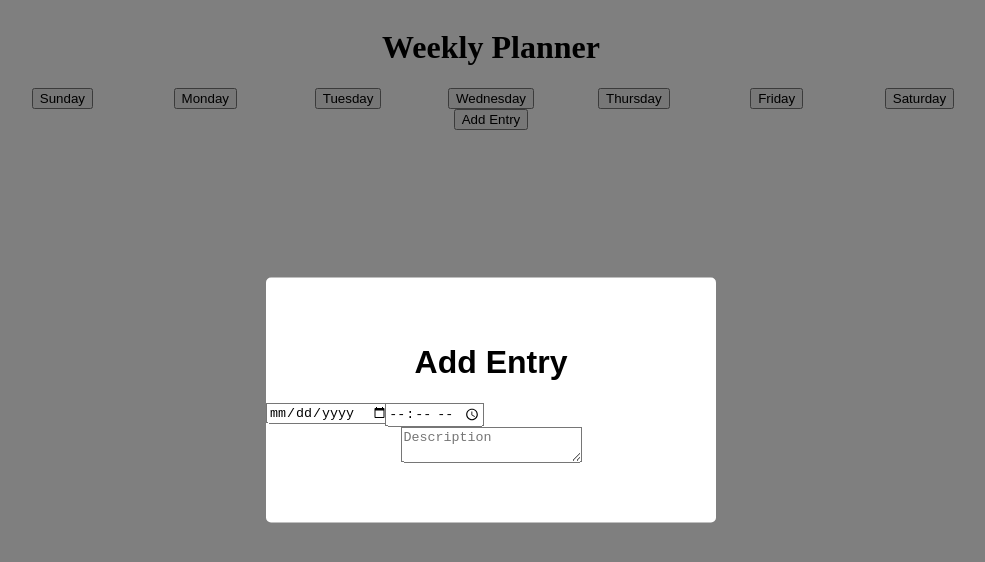
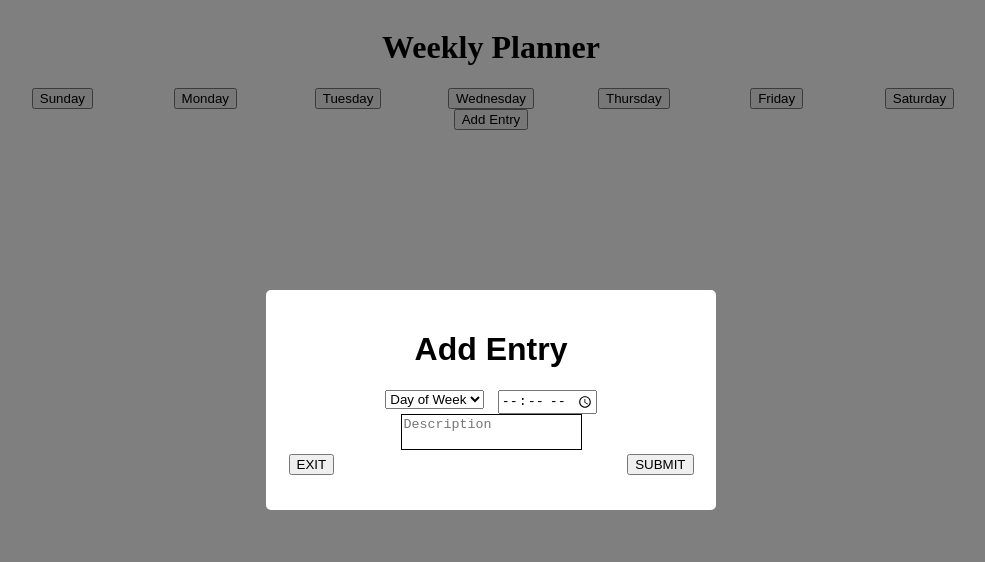
Before and after one commit to KrisMackenroth/week-planner, a website: page index.html in a window 1280 px wide. Both pictures are taken after a click on the button "Add Entry". Shown: the whole page, without its empty margins (149-1134 px from the left). Drawn offline with Linux system fonts and the light colour scheme.

```diff
--- a/index.html
+++ b/index.html
@@ -52,10 +52,20 @@
     <div class="row justify-row">
       <div class="modal hide">
         <div class="open-modal column-full">
+          <form>
             <h1>Add Entry</h1>
-          <div class="row">
+            <div class="row-indented flex">
               <div class="column-fourth">
-              <input type="date">
+                <select>
+                  <option value="">Day of Week</option>
+                  <option value="monday">Monday</option>
+                  <option value="tuesday">Tuesday</option>
+                  <option value="Wednesday">Wednesday</option>
+                  <option value="Thursday">Thursday</option>
+                  <option value="Friday">Friday</option>
+                  <option value="Saturday">Saturday</option>
+                  <option value="Sunday">Sunday</option>
+                </select>
               </div>
               <div class="column-fourth">
                 <input type="time">
@@ -66,9 +76,12 @@
                 <textarea name="description" id="description" placeholder="Description"></textarea>
               </div>
             </div>
+            <div class="row submit-row">
+              <button class="close">EXIT</button>
+              <button class="submit">SUBMIT</button>
             </div>
-
-
+          </form>
+        </div>
       </div>
     </div>
   </div>
--- a/main.js
+++ b/main.js
@@ -1,6 +1,16 @@
+// var data = {
+//   monday: [],
+//   tuesday: [],
+//   wednesday: [],
+//   thursday: [],
+//   friday: [],
+//   saturday: [],
+//   sunday: []
+// };
+
 var $addEntryButton = document.querySelector('.add-entry-button');
 var $modal = document.querySelector('.modal');
-// var $closeButton = document.querySelector('.close');
+var $closeButton = document.querySelector('.close');
 var $overlay = document.querySelector('.overlay');
 
 $addEntryButton.addEventListener('click', function (event) {
@@ -9,9 +19,8 @@
   $modal.className = 'show';
 });
 
-// $closeButton.addEventListener('click', function (event) {
-//   event.target.className = 'close';
-//   $overlay.className = 'overlay';
-//   $modal.className = 'modal hide';
-
-// });
+$closeButton.addEventListener('click', function (event) {
+  event.target.className = 'close';
+  $overlay.className = 'overlay';
+  $modal.className = 'modal hide';
+});
--- a/styles.css
+++ b/styles.css
@@ -60,7 +60,7 @@
   font-family: sans-serif;
   width: 450px;
   height: 200px;
-  padding-top: 45px;
+  padding-top: 20px;
   text-align: center;
   border-radius: 5px;
   position: absolute;
@@ -69,3 +69,21 @@
   transform: translate(-50%, -50%);
   background-color: white;
 }
+
+.submit-row {
+  display: flex;
+  justify-content: space-between;
+  margin-left: 5%;
+  margin-right: 5%;
+}
+
+.row-indented {
+  display: flex;
+  flex-wrap: wrap;
+  justify-content: center;
+}
+
+#description {
+  resize: none;
+  border: solid 1px black;
+}
```
Lines whose indentation alone changed are shown as unchanged.
